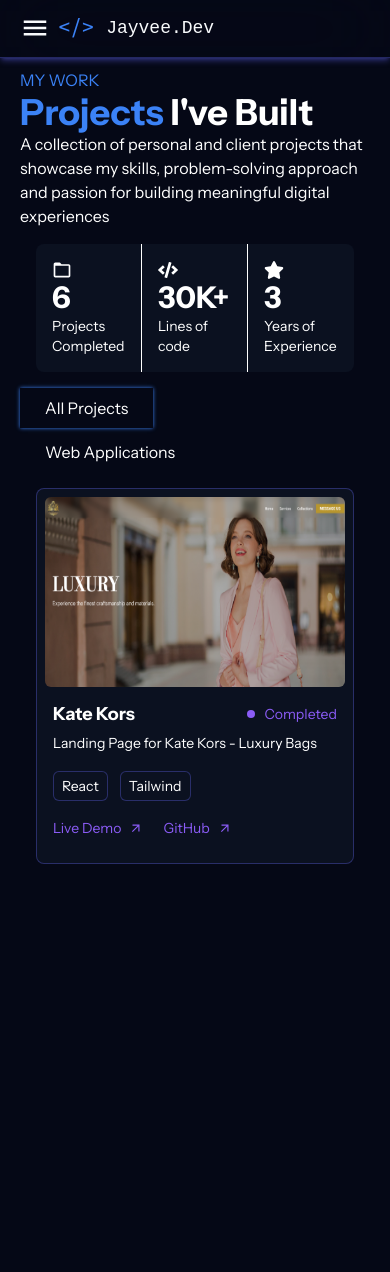
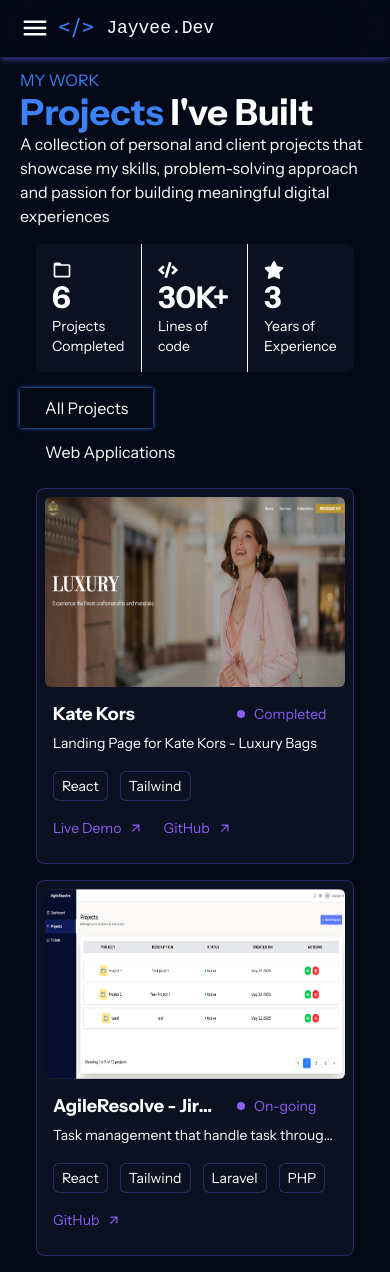
Before and after one commit to Developer-Jayvee/Jayvee.Dev-Portfolio, a React (Vite) app: page /projects/all in a window 390 px wide. Before the commit the page ends 880 px from the top, so only its background shows below. Built offline with nearby package versions, Linux system fonts and the light colour scheme; a web font is replaced by a local one.

Commit message:
Fix Project Card Responsiveness

```diff
--- a/src/constants/projects.ts
+++ b/src/constants/projects.ts
@@ -1,5 +1,5 @@
 import KateKors from '@/assets/projects/kate-kors.png'
-
+import AgileResolve from "@/assets/projects/agile-resolve-ongoing.png"
 export interface ProjectListProps {
     type:"web" | "mobile";
     image: any;
@@ -27,5 +27,19 @@
                 path:'https://github.com/Developer-Jayvee/Kate-Kors'
             }
         ]
-    }
+    },
+    {
+        type:"web",
+        image : AgileResolve,
+        title:"AgileResolve - Jira-like Task Management",
+        description : "Task management that handle task through tickets, communicating or collaborating with clients or developers",
+        status : "On-going",
+        stacks : ['React','Tailwind','Laravel','PHP'],
+        links : [
+            {
+                label:'GitHub',
+                path:'https://github.com/Developer-Jayvee/AgileResolve'
+            }
+        ]
+    },
 ]
--- a/src/pages/projects/card/ProjectCard.tsx
+++ b/src/pages/projects/card/ProjectCard.tsx
@@ -26,8 +26,8 @@
             <div className="text-white p-2">
                 <div className="grid grid-cols-1 overflow-hidden">
                     <div className="grid grid-rows-4  ">
-                        <div className="flex items-center justify-between">
-                            <h3 className="text-lg font-bold text-elipsis overflow-hidden text-nowrap ">{info.title}</h3>
+                        <div className="grid grid-cols-[1fr_100px] gap-x-5 items-center justify-between">
+                            <h3 className="text-lg font-bold text-ellipsis  overflow-hidden text-nowrap ">{info.title}</h3>
                             <div className=" text-sm">
                                 <div className="grid grid-cols-[9px_1fr] items-center gap-2 text-secondary">
                                     <div className="rounded-full bg-secondary w-2 h-2"></div>
```
Also changed, not shown: src/assets/projects/agile-resolve-ongoing.png (added).
